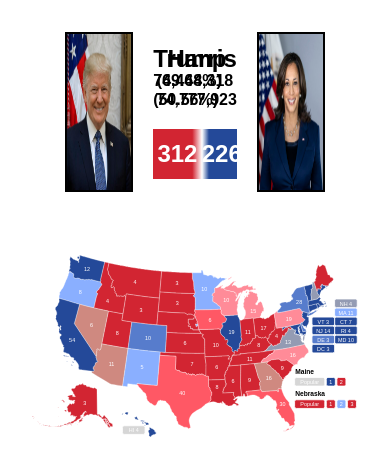
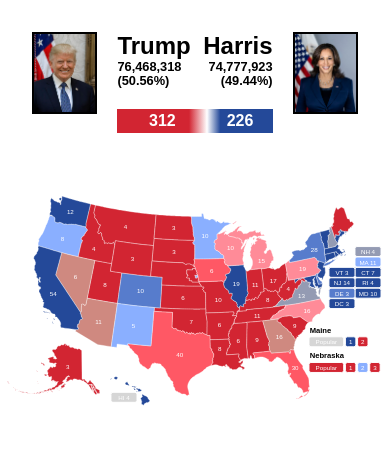
Before and after one commit to bpyle02/2024-interactive-election-model, a plain HTML site: page index.html in a window 390 px wide. Drawn offline with Linux system fonts and the light colour scheme.

Commit message:
Fixed mobile aspect ratio styling

```diff
--- a/index.html
+++ b/index.html
@@ -19,14 +19,12 @@
         <img src="./images/trump.jpg" />
         <div class="electoral-bar-wrapper">
             <div class="candidates">
-                <div class="trump-vote-totals">
-                    <h1>Trump</h1>
-                    <h4 id="trumpTotalVotes">0</h4>
+                <div id="trump-vote-totals">
+
                 </div>
 
-                <div class="harris-vote-totals">
-                    <h1>Harris</h1><br />
-                    <h4 id="harrisTotalVotes">0</h4>
+                <div id="harris-vote-totals">
+
                 </div>
             </div>
             <div class="electoral-bar">
--- a/script.js
+++ b/script.js
@@ -82,8 +82,16 @@ function colorStates(data) {
             document.getElementById('trumpElectoralVotes').textContent = trumpElectoralVotes + " ";
             document.getElementById('harrisElectoralVotes').textContent = harrisElectoralVotes + " ";
 
-            document.getElementById("trumpTotalVotes").textContent = Math.round(trumpTotalVotes).toString().replace(/\B(?=(\d{3})+(?!\d))/g, ",") + " (" + (trumpTotalVotes / (trumpTotalVotes + harrisTotalVotes) * 100).toFixed(2) + "%)";
-            document.getElementById("harrisTotalVotes").textContent = "(" + (harrisTotalVotes / (trumpTotalVotes + harrisTotalVotes) * 100).toFixed(2) + "%) " + Math.round(harrisTotalVotes).toString().replace(/\B(?=(\d{3})+(?!\d))/g, ",");
+            document.getElementById("trump-vote-totals").innerHTML = `
+                <h1>Trump</h1><br />
+                <h4 id="harrisTotalVotes">${Math.round(trumpTotalVotes).toString().replace(/\B(?=(\d{3})+(?!\d))/g, ",")}&nbsp;</h4>
+                <h4>(${(trumpTotalVotes / (trumpTotalVotes + harrisTotalVotes) * 100).toFixed(2) + "%)"}</h4>
+            `
+            document.getElementById("harris-vote-totals").innerHTML = `
+                <h1>Harris</h1><br />
+                <h4 id="harrisTotalVotes">&nbsp;${Math.round(harrisTotalVotes).toString().replace(/\B(?=(\d{3})+(?!\d))/g, ",")}</h4>
+                <h4>(${(harrisTotalVotes / (trumpTotalVotes + harrisTotalVotes) * 100).toFixed(2) + "%) "}</h4>
+            `
 
             // Add hover event to show popup
             stateLink.addEventListener('mouseenter', (event) => {
--- a/style.css
+++ b/style.css
@@ -143,7 +143,7 @@ a:hover path {
 }
 
 .header img {
-    height: 10rem;
+    height: 14rem;
     aspect-ratio: 500 / 625;
     border: 2px solid black;
 }
@@ -172,7 +172,7 @@ a:hover path {
 
 .electoral-bar {
     width: 100%;
-    height: 50px; /* Adjust the height of the electoral bar */
+    height: 3rem; /* Adjust the height of the electoral bar */
     overflow: hidden;
     position: relative;
 }
@@ -214,19 +214,27 @@ a:hover path {
     z-index: 1;
 }
 
-.harris-vote-totals h1 {
+#harris-vote-totals h1 {
     float: right;
 }
 
-.harris-vote-totals h4 {
+#harris-vote-totals h4 {
     float: right;
+}
+
+#trump-vote-totals h1 {
+    float: left;
+}
+
+#trump-vote-totals h4 {
+    float: left;
 }
 
 @media (max-width: 1398px) {
 
     #map {
         padding: 0;
-        width: 100%;
+        width: 115%;
     }
 
     .map-wrapper {
@@ -241,9 +249,46 @@ a:hover path {
         width: 100%;
     }
 
+    .header {
+        margin: 0 0 2rem 0;
+    }
+
     .header img {
-        height: 10rem;
-        width: 9rem;
+        max-width: 240px;
+        max-height: 300px;
+        width: 30%;
+        height: 30%;
+    }
+
+    .harris-vote-totals h4 {
+        float: right;
+    }
+
+    .electoral-bar {
+        width: 100%;
+        height: 1.5rem;
+    }
+
+    .electoral-bar span {
+        font-size: medium;
+    }
+
+    #state-popup {
+        -ms-transform: scale(0.7, 0.7); /* IE 9 */
+        -webkit-transform: scale(0.7, 0.7); /* Safari */
+        transform: scale(0.7, 0.7);
+    }
+
+    h1 {
+        font-size: 1rem;
+    }
+
+    h2 {
+        font-size: 0.8rem;
+    }
+
+    h4 {
+        font-size: 0.8rem;
     }
 
 }
```
